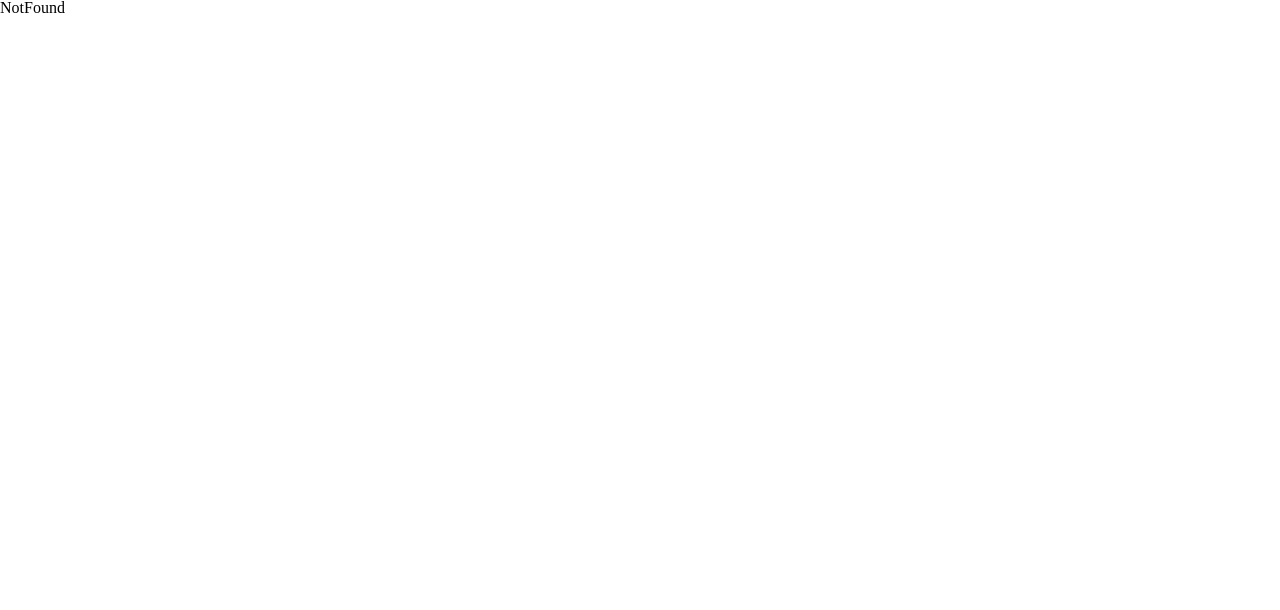
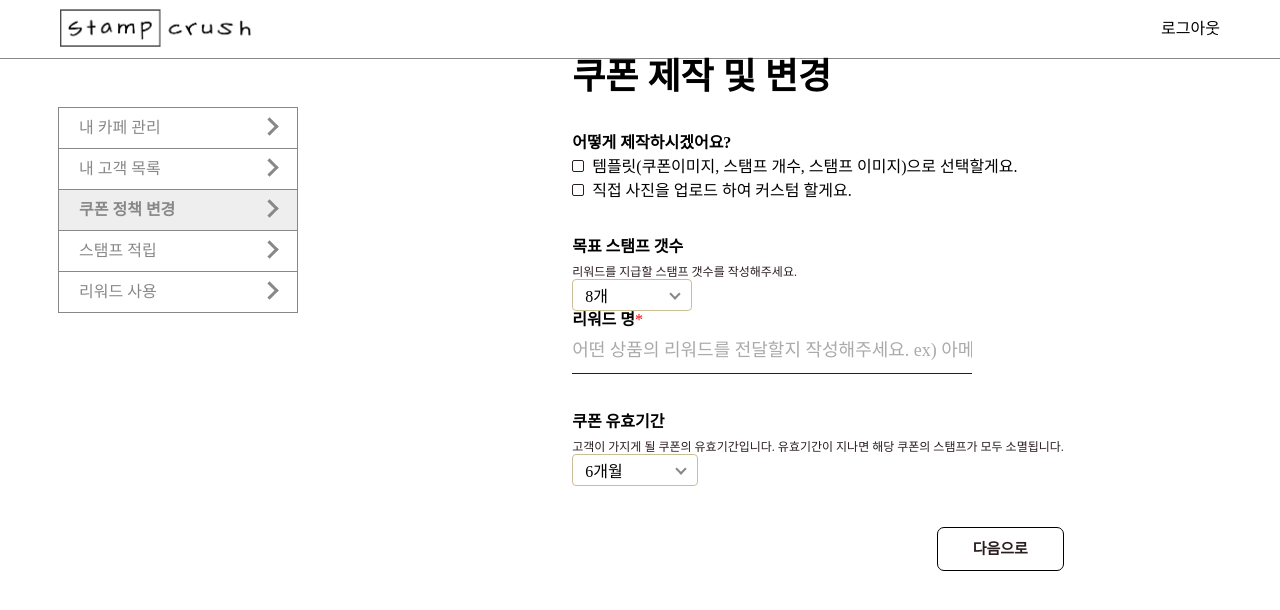
Before and after one commit to woowacourse-teams/2023-stamp-crush, a React app in the folder frontend/: page /admin/modify-coupon-policy/1 in a window 1280 px wide. Before the commit this address had no page. Shown: the top 610 px of the page. Built offline with nearby package versions, Linux system fonts and the light colour scheme.

Commit message:
refactor: 라우터 주소 변경

```diff
--- a/frontend/src/components/SideBar/PageSideBar.tsx
+++ b/frontend/src/components/SideBar/PageSideBar.tsx
@@ -4,7 +4,7 @@ import { PageSideBarWrapper } from './SideBar.style';
 const SIDE_BAR_OPTIONS: SideBarOptions[] = [
   { key: '내 카페 관리', value: '/admin/manage-cafe' },
   { key: '내 고객 목록', value: '/admin' },
-  { key: '쿠폰 디자인 제작 및 변경', value: '/admin/make-coupon-policy' },
+  { key: '쿠폰 정책 변경', value: '/admin/modify-coupon-policy/1' },
   { key: '스탬프 적립', value: '/admin/earn-stamp' },
   { key: '리워드 사용', value: '/admin/use-reward' },
 ];
--- a/frontend/src/pages/Admin/MakeCouponPolicy/index.tsx
+++ /dev/null
@@ -1,7 +0,0 @@
-import React from 'react';
-
-const MakeCouponPolicy = () => {
-  return <div>MakeCouponPolicy</div>;
-};
-
-export default MakeCouponPolicy;
--- a/frontend/src/pages/Admin/CreateCoupon/index.tsx
+++ b/frontend/src/pages/Admin/ModifyCouponPolicy/index.tsx
@@ -1,7 +1,7 @@
 import { useRef, useState } from 'react';
 import Button from '../../../components/Button';
 import { Input } from '../../../components/Input';
-import { CreateCouponContainer, NextButtonWrapper, SelectBoxWrapper } from './CreateCoupon.style';
+import { ModifyCouponPolicyContainer, NextButtonWrapper, SelectBoxWrapper } from './style';
 import RadioInputs from './RadioInputs';
 import { useNavigate } from 'react-router-dom';
 import { Spacing, Title, SectionTitle, Text } from '../../../style/layout/common';
@@ -41,7 +41,7 @@ const EXPIRE_DATE_OPTIONS = [
   },
 ];
 
-const CreateCoupon = () => {
+const ModifyCouponPolicy = () => {
   const [createdType, setCreatedType] = useState('');
   const rewardInputRef = useRef<HTMLInputElement>(null);
   const [expireSelect, setExpireSelect] = useState(EXPIRE_DATE_OPTIONS[0].value);
@@ -49,7 +49,7 @@ const CreateCoupon = () => {
   const navigate = useNavigate();
 
   const navigateNextPage = () => {
-    navigate('/admin/create-coupon/2', {
+    navigate('/admin/modify-coupon-policy/2', {
       state: {
         createdType,
         rewardInputRef: rewardInputRef.current?.value,
@@ -60,7 +60,7 @@ const CreateCoupon = () => {
   };
 
   return (
-    <CreateCouponContainer>
+    <ModifyCouponPolicyContainer>
       <Title>쿠폰 제작 및 변경</Title>
       <SectionSpacing />
       <SectionTitle>어떻게 제작하시겠어요?</SectionTitle>
@@ -107,8 +107,8 @@ const CreateCoupon = () => {
           다음으로
         </Button>
       </NextButtonWrapper>
-    </CreateCouponContainer>
+    </ModifyCouponPolicyContainer>
   );
 };
 
-export default CreateCoupon;
+export default ModifyCouponPolicy;
--- a/frontend/src/pages/Admin/CreateCoupon/CreateCoupon.style.tsx
+++ b/frontend/src/pages/Admin/ModifyCouponPolicy/style.tsx
@@ -1,7 +1,7 @@
 import { styled } from 'styled-components';
 import { PageContainer } from '../../../style/layout/common';
 
-export const CreateCouponContainer = styled(PageContainer)``;
+export const ModifyCouponPolicyContainer = styled(PageContainer)``;
 
 export const NextButtonWrapper = styled.div`
   display: flex;
--- a/frontend/src/pages/Admin/RegisterCafe/index.tsx
+++ b/frontend/src/pages/Admin/RegisterCafe/index.tsx
@@ -3,6 +3,7 @@ import Button from '../../../components/Button';
 import { Input } from '../../../components/Input';
 import { ContentContainer, InputWithButtonWrapper, RegisterCafeInputForm, Title } from './style';
 import { Address, useDaumPostcodePopup } from 'react-daum-postcode';
+import Header from '../../../components/Header';
 
 const RegisterCafe = () => {
   const businessRegistrationNumberInputRef = useRef<HTMLInputElement>(null);
@@ -51,6 +52,8 @@ const RegisterCafe = () => {
   };
 
   return (
+    <>
+      <Header />
       <ContentContainer>
         <RegisterCafeInputForm onSubmit={submitCafeInfo}>
           <Title>내 카페 등록</Title>
@@ -103,6 +106,7 @@ const RegisterCafe = () => {
           </Button>
         </RegisterCafeInputForm>
       </ContentContainer>
+    </>
   );
 };
 
```
Also changed, not shown: frontend/src/Router.tsx (+4 -6 lines), frontend/src/pages/Admin/ModifyCouponPolicy/RadioInputs.style.tsx (renamed from frontend/src/pages/Admin/CreateCoupon/RadioInputs.style.tsx), frontend/src/pages/Admin/ModifyCouponPolicy/RadioInputs.tsx (renamed from frontend/src/pages/Admin/CreateCoupon/RadioInputs.tsx). Lines whose indentation alone changed are shown as unchanged.
